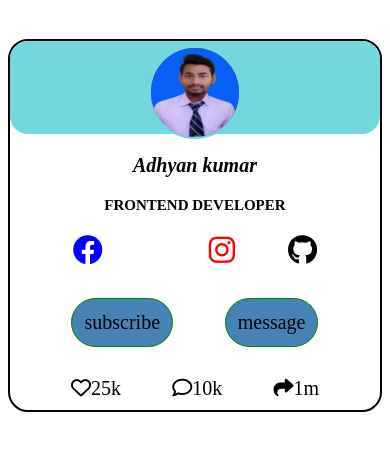
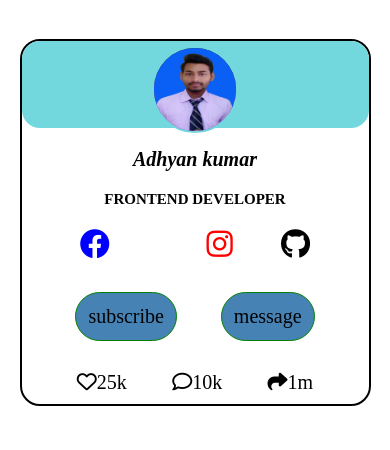
Before and after one commit to adhyankumar/Portfolio, a plain HTML site: page index.html in a window 390 px wide. Drawn offline with Linux system fonts and the light colour scheme.

Commit message:
Update profile.css

```diff
--- a/profile.css
+++ b/profile.css
@@ -14,7 +14,7 @@
 
 @media screen and (max-width:500px)  {
     .profile{
-        width:96vw;
+        width:90vw;
         height:auto;
     }
 
```
